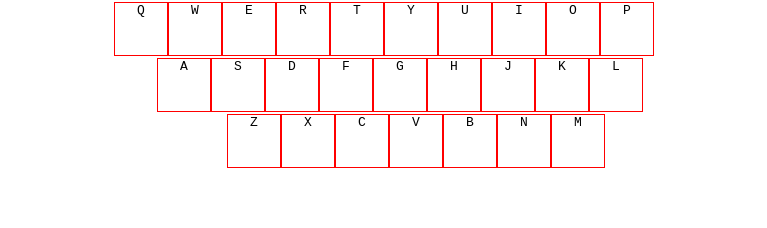
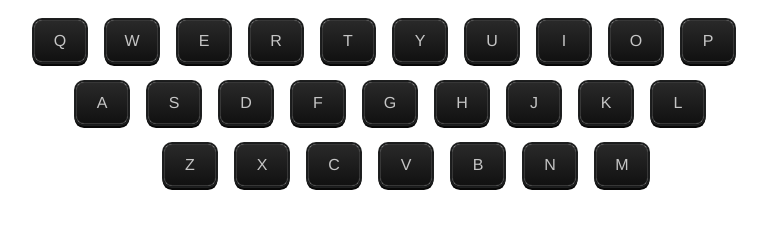
Before and after one commit to lianghl0416/nav-bar, a plain HTML site: page index.html in a window 1280 px wide. Shown: the whole page, without its empty margins (256-1023 px from the left). Drawn offline with Linux system fonts and the light colour scheme.

Commit message:
nav-bar day02

```diff
--- a/index.html
+++ b/index.html
@@ -11,9 +11,8 @@
 <body>
     <header></header>
     <main>
-        <div class='wrapper' id='main'>
 
-        </div>
+        <div class='wrapper' id='main'></div>
     </main>
     <footer></footer>
     <script>
@@ -38,31 +37,33 @@
             'z': 'zhifu.com',
         }
         //取出localStorage中对应的hash
-        var hashInLocalStorage = JSON.parse(localStorage.getItem('bg') || 'null' )
-        if(hashInLocalStorage){
+        var hashInLocalStorage = JSON.parse(localStorage.getItem('bg') || 'null')
+        if (hashInLocalStorage) {
             hash = hashInLocalStorage
         }
         //遍历keys，生成kbd标签
         index = 0
         while (index < Keys['length']) { // 0 1 2
-            div1 = document.createElement('div')
-            main.appendChild(div1)
+            div = document.createElement('div')
+            div.className = 'row'
+            main.appendChild(div)
             row = Keys[index]  // 第一个数组  第二个数组  第三个数组
             index2 = 0
             while (index2 < row['length']) {  //0-9  0-8  0-6
-                kbd1 = document.createElement('kbd')
-                kbd1.textContent = row[index2]
-                buttonX = document.createElement('button')
-                buttonX.textContent = '编辑'
-                buttonX.id = row[index2]
-                buttonX.onclick = function (dianji) {
+                kbd = document.createElement('kbd')
+                kbd.textContent = row[index2]
+                kbd.className = 'key'//  把所有的key的属性改为‘key’的属性
+                button = document.createElement('button')
+                button.textContent = '编辑'
+                button.id = row[index2]
+                button.onclick = function (dianji) {
                     key = dianji['target']['id']
                     X = prompt('给我一个网址')
                     hash[key] = X  //hash变更
-                    localStorage.setItem('bg',JSON.stringify(hash))
+                    localStorage.setItem('bg', JSON.stringify(hash))
                 }
-                kbd1.appendChild(buttonX)
-                div1.appendChild(kbd1)
+                kbd.appendChild(button)
+                div.appendChild(kbd)
                 index2 = index2 + 1
             }
             index = index + 1
--- a/style.css
+++ b/style.css
@@ -24,3 +24,18 @@ main{
 #main > div:nth-child(3){
     margin-left: 4em;
 }
+.key{width: 50px; height: 40px;
+    background: linear-gradient(to bottom, #292929 0%,#111111 100%);
+    border: 1px solid #373737; color: #C5C5C5;
+    border-radius: 8px;
+	box-shadow: 0 0 0 1px #1A1B1C, 0 0 0 2px #1F2020, 0 2.5px 0 1.5px #080808;
+    position: relative;
+    display: inline-flex;align-items: center;
+    justify-content: center;
+    font-size: 16px;
+    font-family: Helvetica;
+}
+.row{margin: 20px;
+}
+.row .key{margin: 0 10px;
+}
```
